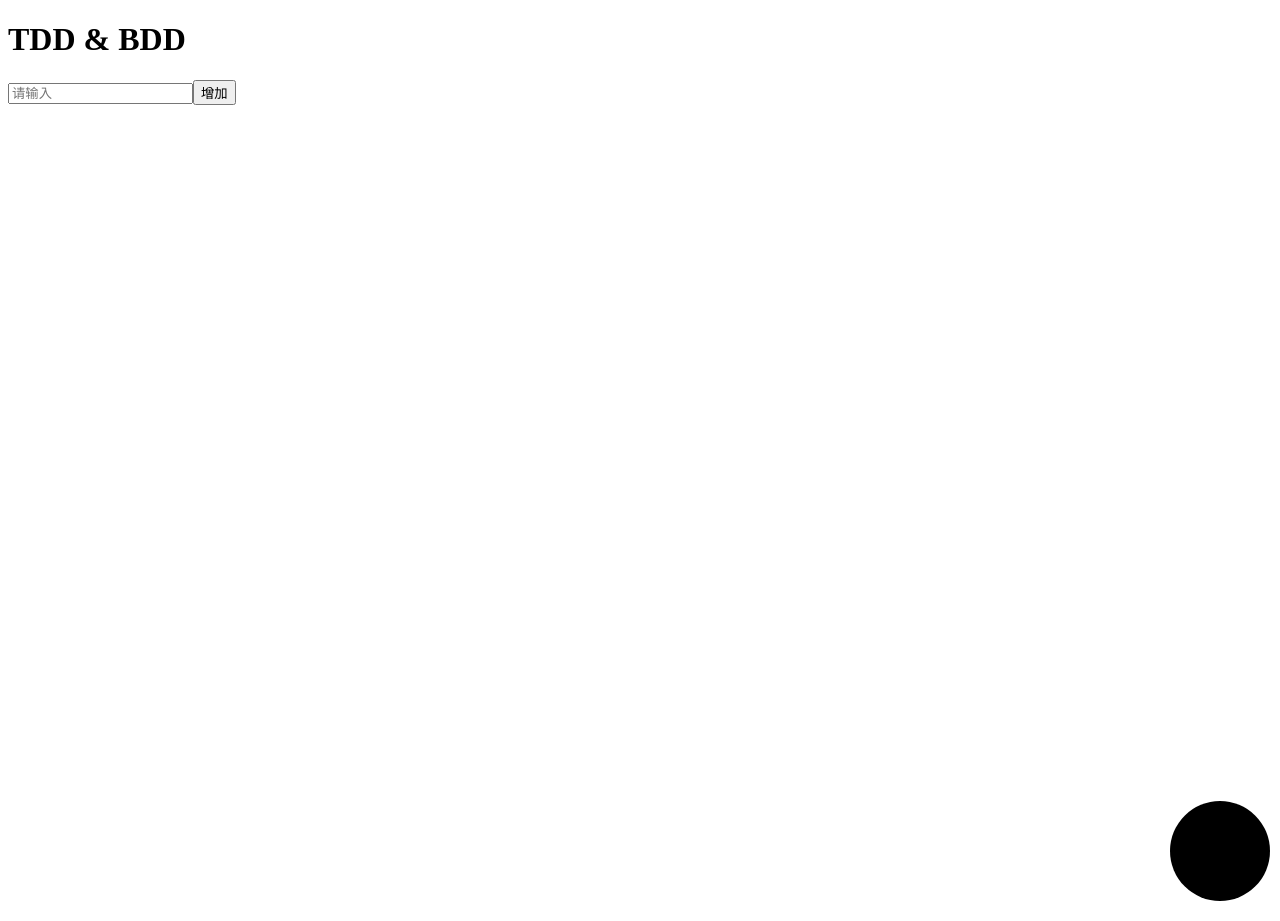
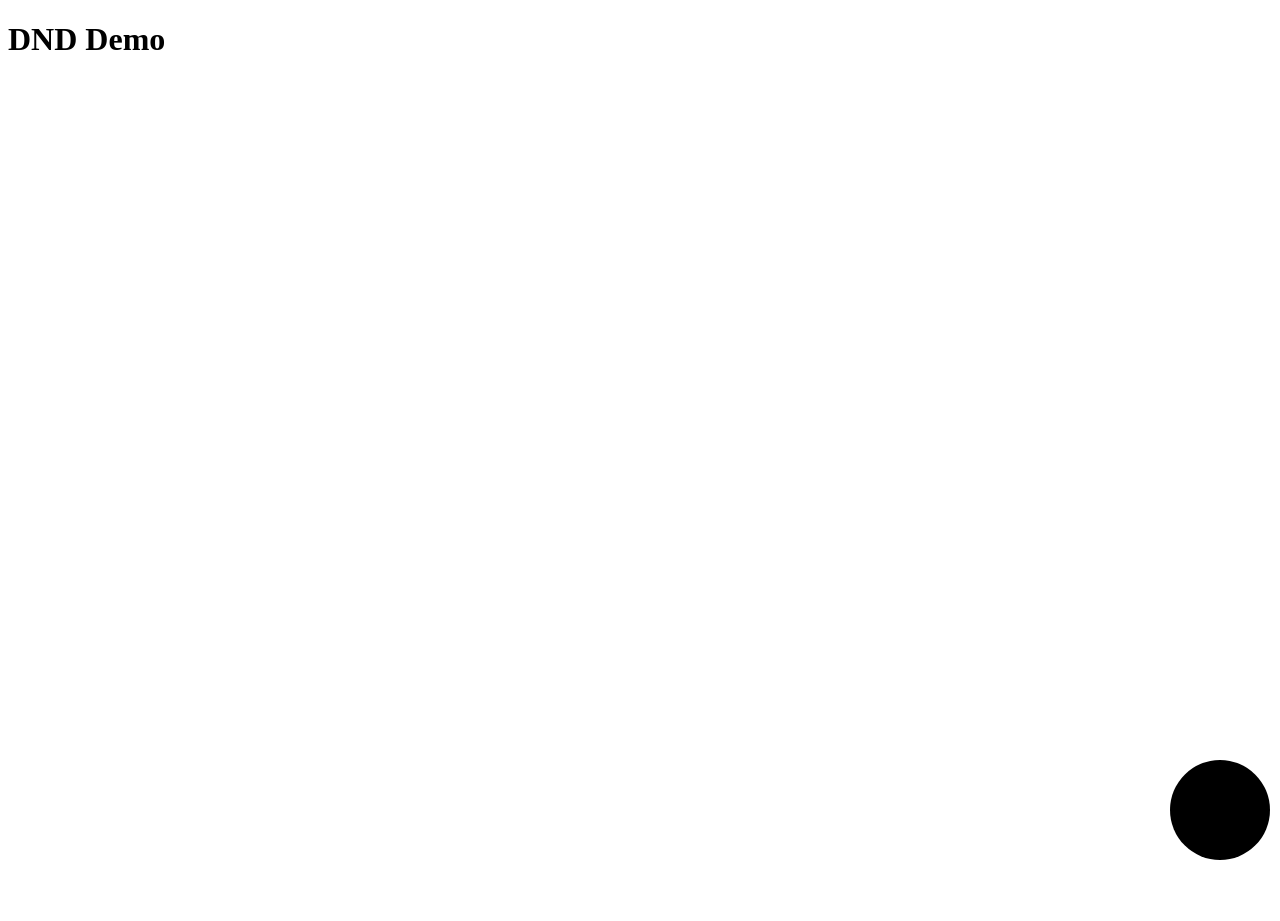
Before and after one commit to bigbigDreamer/react-unit-test, a React app: page /dnd-demo in a window 1280 px wide. After the commit the page ends 880 px from the top, so only its background shows below. Built offline with nearby package versions, Linux system fonts and the light colour scheme.

Commit message:
feat: 路优化页面

```diff
--- a/package.json
+++ b/package.json
@@ -13,6 +13,8 @@
     "@types/node": "^12.12.67",
     "@types/react": "^16.9.52",
     "@types/react-dom": "^16.9.8",
+    "@types/react-router-config": "^5.0.1",
+    "@types/react-router-dom": "^5.1.6",
     "@typescript-eslint/eslint-plugin": "^2.10.0",
     "@typescript-eslint/parser": "^2.10.0",
     "babel-eslint": "10.1.0",
@@ -57,6 +59,7 @@
     "react-dnd": "^11.1.3",
     "react-dnd-html5-backend": "^11.1.3",
     "react-dom": "^16.13.1",
+    "react-router-config": "^5.1.1",
     "react-router-dom": "^5.2.0",
     "resolve": "1.15.0",
     "resolve-url-loader": "3.1.1",
--- a/src/index.tsx
+++ b/src/index.tsx
@@ -1,8 +1,13 @@
 import React  from 'react';
 import ReactDOM from 'react-dom';
-import Home from './pages/home'
+import { BrowserRouter } from 'react-router-dom';
+import { renderRoutes } from 'react-router-config';
+import routes from './router';
 
 
-ReactDOM.render( <Home/>,
+ReactDOM.render(
+    <BrowserRouter>
+        { renderRoutes(routes) }
+    </BrowserRouter>,
     document.getElementById('root')
 );
--- /dev/null
+++ b/src/pages/dnd/index.tsx
@@ -0,0 +1,13 @@
+import React, { FC } from 'react';
+import DndDemo from "../../components/dnd-demo";
+
+const DndPage: FC = () => {
+  return (
+      <div>
+          <h1> DND Demo </h1>
+          <DndDemo/>
+      </div>
+  );
+};
+
+export default DndPage;
--- a/src/pages/home/index.tsx
+++ b/src/pages/home/index.tsx
@@ -1,8 +1,6 @@
 import React, { FC } from "react";
 import TodoList from "../../components/todo-list";
-import DndDemo from "../../components/dnd-demo";
 import './index.less';
-
 
 const Home: FC = () => {
 
@@ -10,7 +8,6 @@ const Home: FC = () => {
         <div className="home">
             <h1>TDD & BDD</h1>
             <TodoList/>
-            <DndDemo/>
         </div>
     )
 }
--- /dev/null
+++ b/src/router/index.ts
@@ -0,0 +1,18 @@
+import { RouteConfig } from 'react-router-config';
+import Home from "../pages/home";
+import DndPage from "../pages/dnd";
+
+const routes: Array<RouteConfig> = [
+    {
+        path: '/',
+        component: Home,
+        routes: [],
+        exact: true,
+    }, {
+        path: '/dnd-demo',
+        component: DndPage,
+        routes: []
+    }
+];
+
+export default routes;
```
Also changed, not shown: 1 other file (tests, documents, lock files or other folders).
